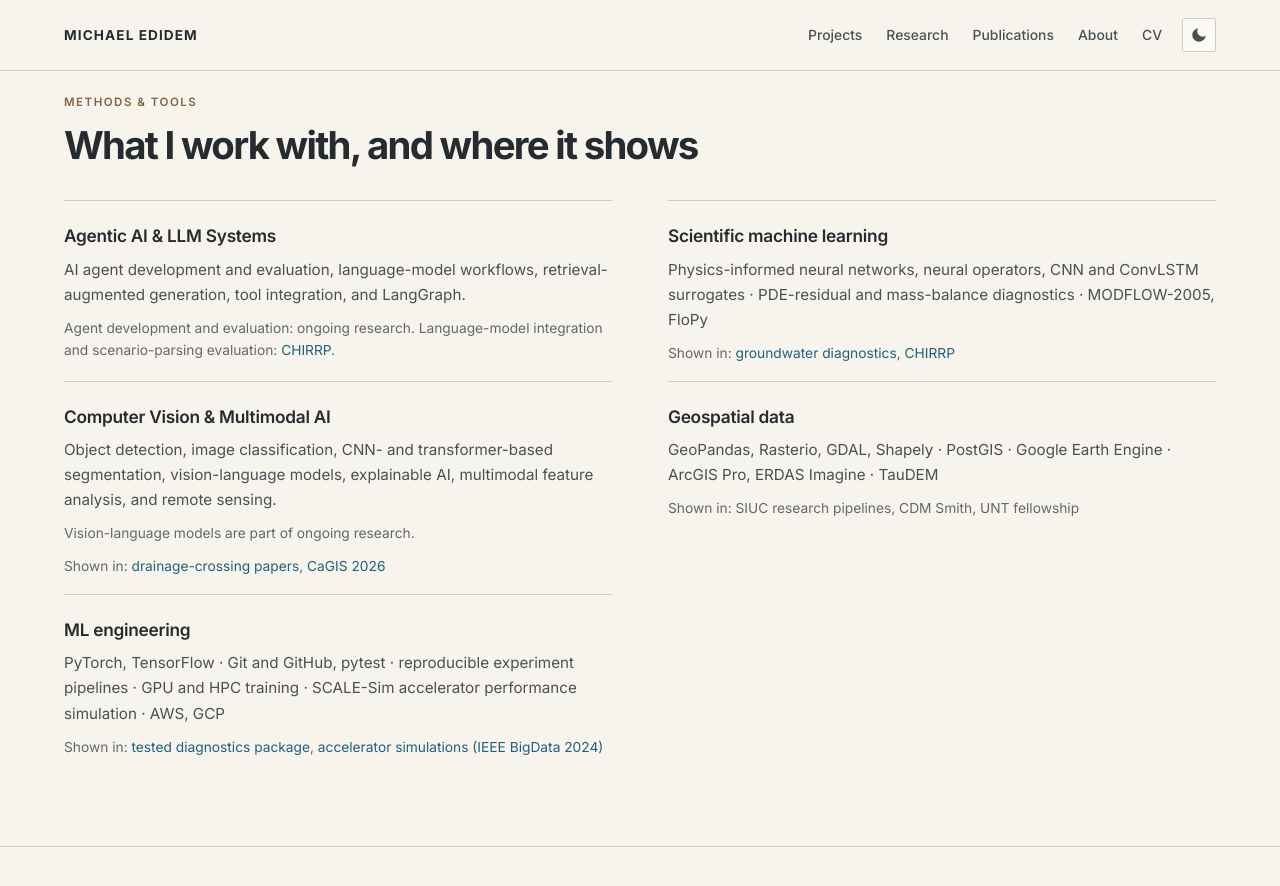
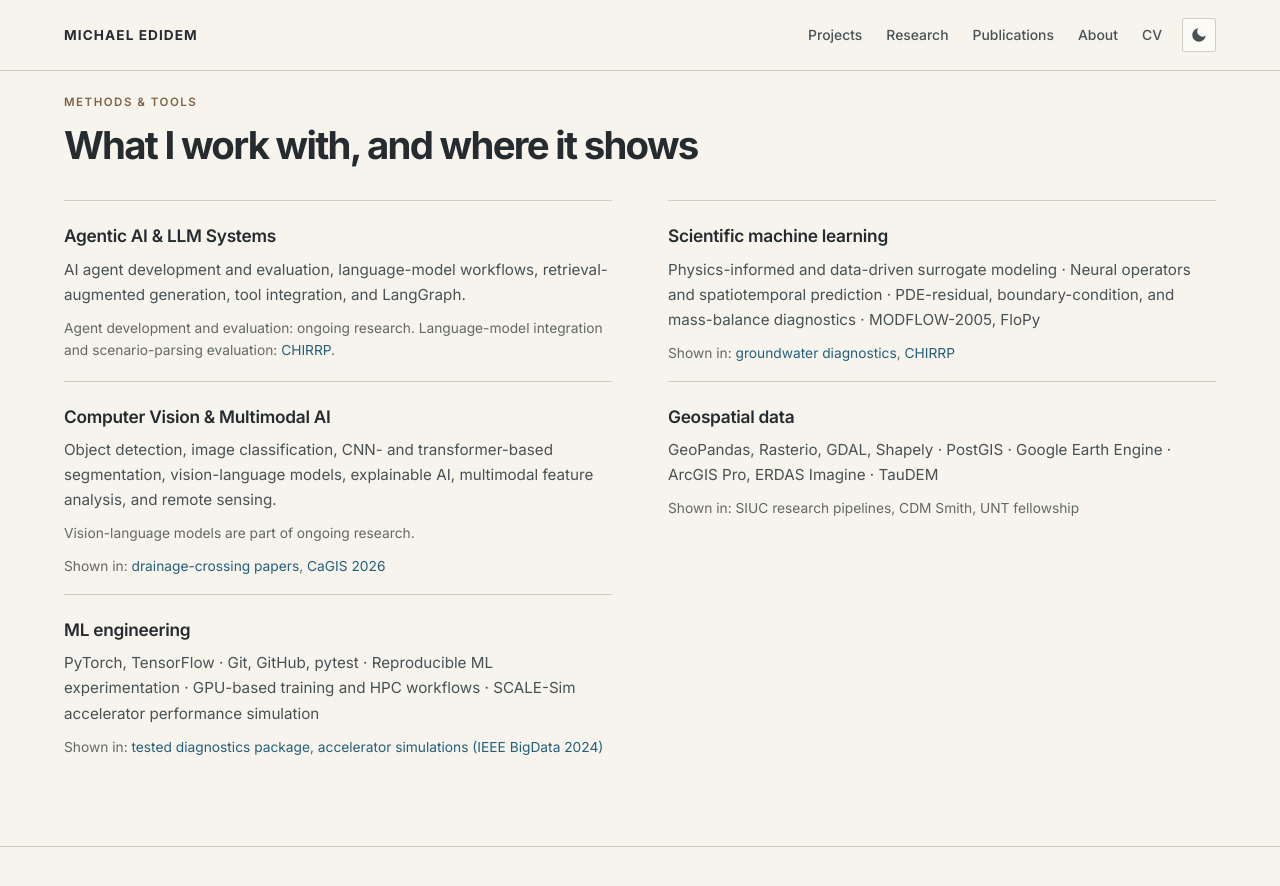
Before and after one commit to mikedidem/medidem, a Jekyll site: the page built from _pages/home.html, in a window 1280 px wide and 900 px high, scrolled down 4707 px. Shown: the top 886 px of the window. Built offline with Jekyll 4.4.1, drawn with Linux system fonts in a browser that asks for light colours.

Commit message:
Refine scientific ML and engineering capability descriptions

```diff
--- a/_pages/home.html
+++ b/_pages/home.html
@@ -223,7 +223,7 @@ title: ""
       </div>
       <div class="cap">
         <h3>Scientific machine learning</h3>
-        <p>Physics-informed neural networks, neural operators, CNN and ConvLSTM surrogates · PDE-residual and mass-balance diagnostics · MODFLOW-2005, FloPy</p>
+        <p>Physics-informed and data-driven surrogate modeling · Neural operators and spatiotemporal prediction · PDE-residual, boundary-condition, and mass-balance diagnostics · MODFLOW-2005, FloPy</p>
         <p class="cap__evidence">Shown in: <a href="{{ '/projects/groundwater-surrogates/' | relative_url }}">groundwater diagnostics</a>, <a href="{{ '/projects/chirrp/' | relative_url }}">CHIRRP</a></p>
       </div>
       <div class="cap">
@@ -239,7 +239,7 @@ title: ""
       </div>
       <div class="cap">
         <h3>ML engineering</h3>
-        <p>PyTorch, TensorFlow · Git and GitHub, pytest · reproducible experiment pipelines · GPU and HPC training · SCALE-Sim accelerator performance simulation · AWS, GCP</p>
+        <p>PyTorch, TensorFlow · Git, GitHub, pytest · Reproducible ML experimentation · GPU-based training and HPC workflows · SCALE-Sim accelerator performance simulation</p>
         <p class="cap__evidence">Shown in: <a href="https://github.com/mikedidem/gw_surrogate_evaluation">tested diagnostics package</a>, <a href="https://doi.org/10.1109/BigData62323.2024.10826077">accelerator simulations (IEEE BigData 2024)</a></p>
       </div>
     </div>
```
